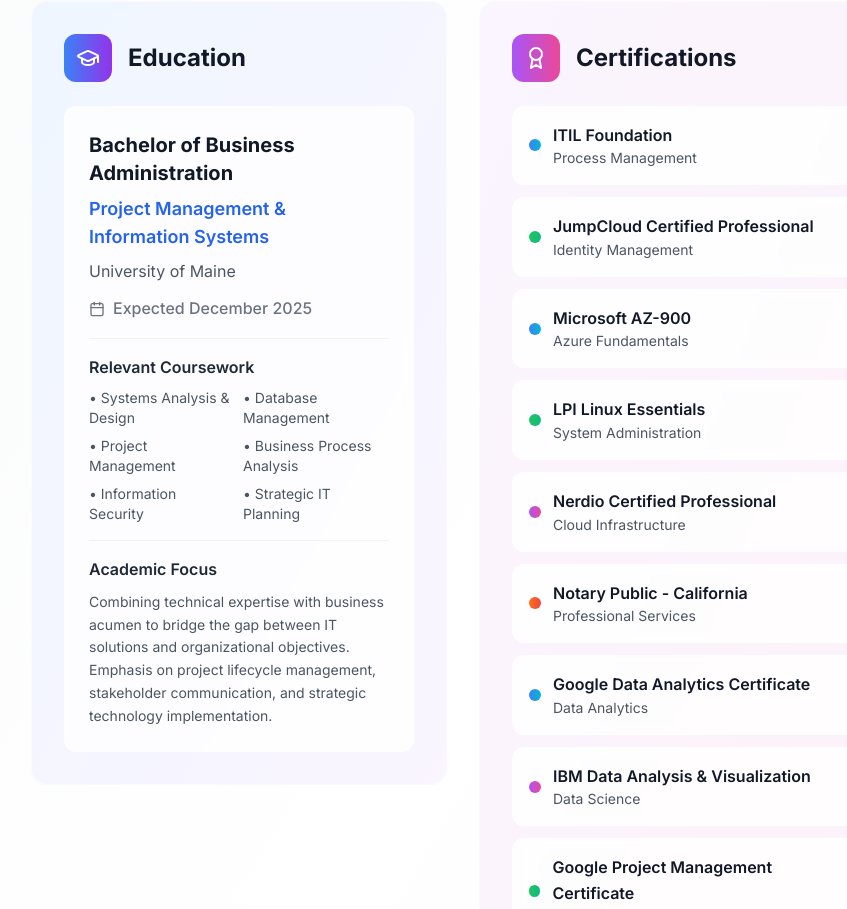
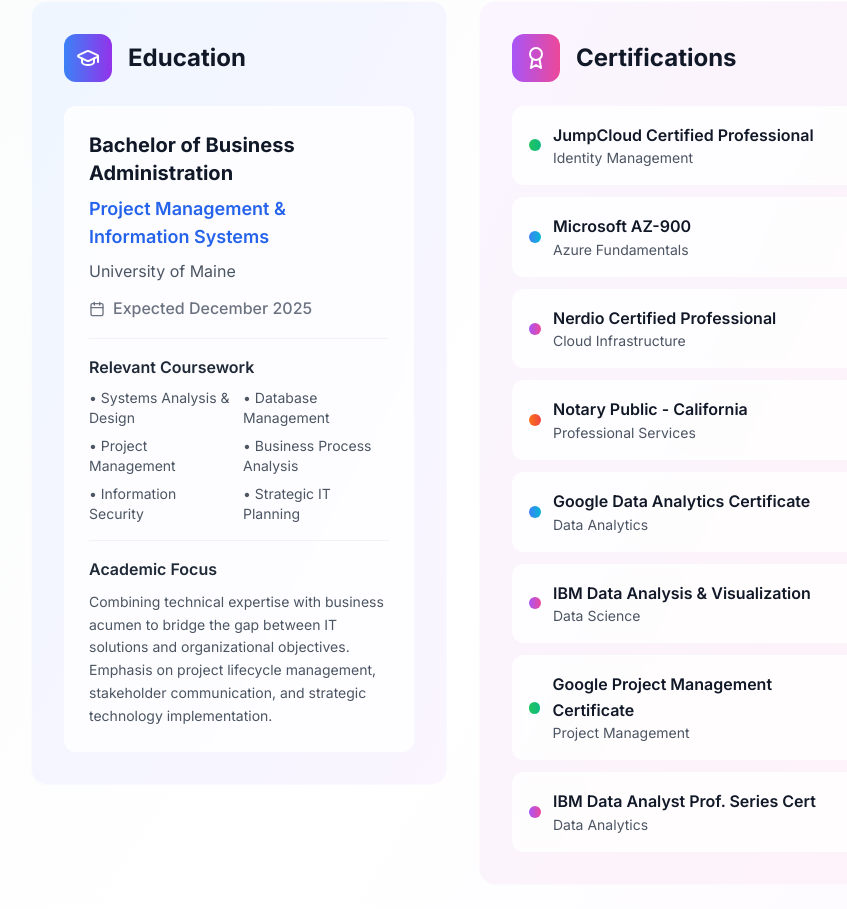
Before and after one commit to mejohnc-ft/MeJohnC.Org, a React (Vite) app: page / in a window 1280 px wide. Shown: the part 6980-7889 px from the top of the page, without its empty margins (177-1024 px from the left). Built offline with nearby package versions, Linux system fonts and the light colour scheme.

Commit message:
Remove LPI Linux Essentials and ITIL Foundation

```diff
--- a/src/components/Education.tsx
+++ b/src/components/Education.tsx
@@ -3,10 +3,8 @@ import { GraduationCap, Award, Calendar, BookOpen, Target, Zap } from 'lucide-re
 
 const Education = () => {
   const certifications = [
-    { name: "ITIL Foundation", category: "Process Management", color: "blue" },
     { name: "JumpCloud Certified Professional", category: "Identity Management", color: "green" },
     { name: "Microsoft AZ-900", category: "Azure Fundamentals", color: "blue" },
-    { name: "LPI Linux Essentials", category: "System Administration", color: "green" },
     { name: "Nerdio Certified Professional", category: "Cloud Infrastructure", color: "purple" },
     { name: "Notary Public - California", category: "Professional Services", color: "orange" },
     { name: "Google Data Analytics Certificate", category: "Data Analytics", color: "blue" },
```
